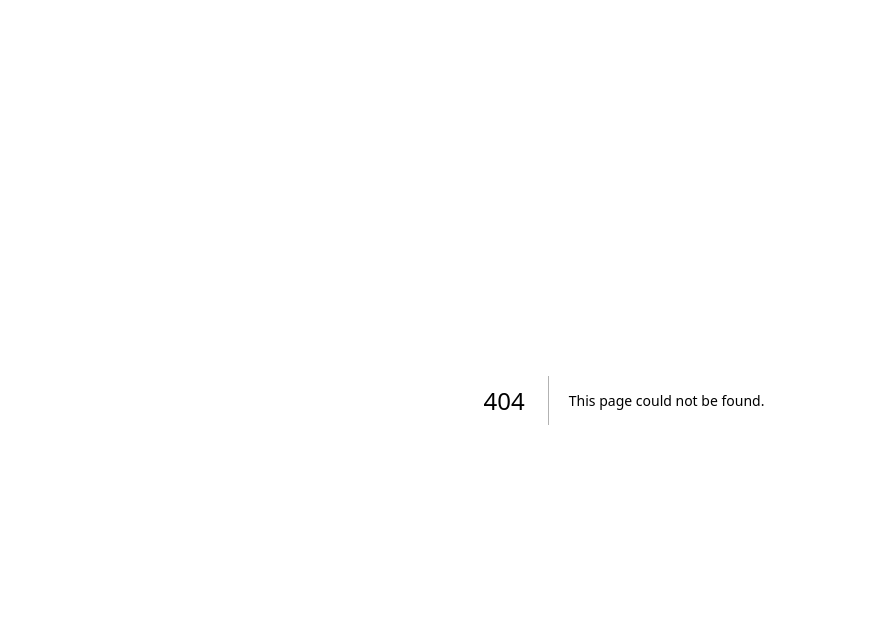
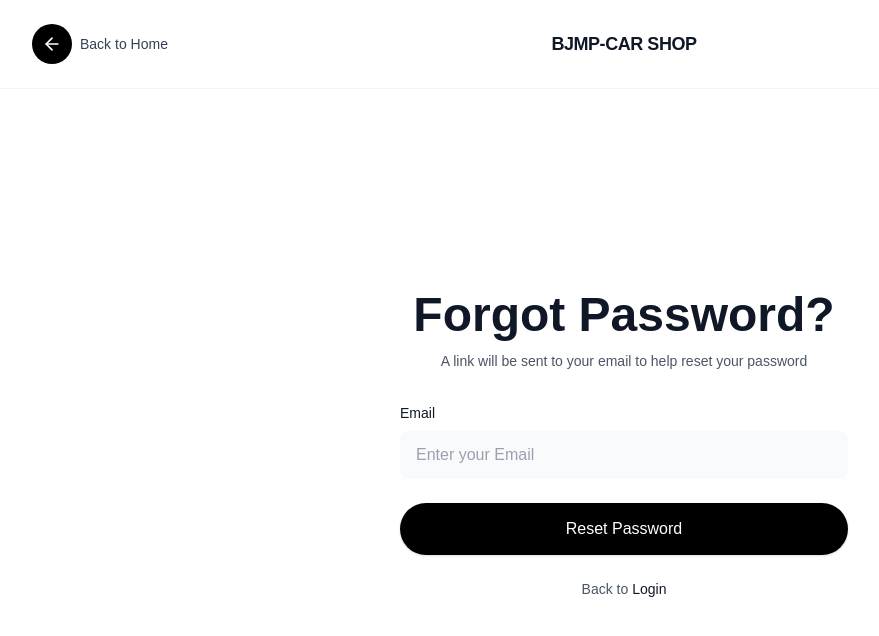
Before and after one commit to Inv8Solutions/cellshopbcj, a Next.js app: page /forgot-password in a window 1280 px wide. Before the commit this address had no page. Shown: the top 636 px of the page, without its empty margins (16-895 px from the left). Built offline with nearby package versions, Linux system fonts and the light colour scheme.

Commit message:
added forgot password

```diff
--- /dev/null
+++ b/src/app/forgot-password/page.tsx
@@ -0,0 +1,97 @@
+'use client';
+
+import Link from 'next/link';
+import { useState } from 'react';
+import { ArrowLeft } from 'lucide-react';
+
+export default function ForgotPasswordPage() {
+  const [email, setEmail] = useState('');
+
+  const handleSubmit = (e: React.FormEvent) => {
+    e.preventDefault();
+
+    // Password reset functionality will be implemented later
+    console.log('Password reset requested for:', email);
+    alert('A password reset link has been sent to your email!');
+  };
+
+  return (
+    <div className="min-h-screen flex flex-col bg-white">
+      {/* Header */}
+      <header className="w-full px-6 lg:px-12 py-6 border-b border-gray-100">
+        <div className="flex items-center justify-between">
+          {/* Back Button */}
+          <Link
+            href="/"
+            className="flex items-center gap-2 text-gray-700 hover:text-gray-900 transition-colors"
+          >
+            <div className="w-10 h-10 rounded-full bg-black flex items-center justify-center">
+              <ArrowLeft className="w-5 h-5 text-white" />
+            </div>
+            <span className="text-sm font-medium">Back to Home</span>
+          </Link>
+
+          {/* Logo */}
+          <Link href="/" className="absolute left-1/2 transform -translate-x-1/2">
+            <span className="text-lg font-bold text-gray-900 tracking-tight">
+              BJMP-CAR SHOP
+            </span>
+          </Link>
+        </div>
+      </header>
+
+      {/* Main Content */}
+      <main className="flex-1 flex items-center justify-center px-6 py-12">
+        <div className="w-full max-w-md">
+          {/* Title */}
+          <h1 className="text-3xl sm:text-4xl lg:text-5xl font-bold text-gray-900 text-center mb-3">
+            Forgot Password?
+          </h1>
+
+          {/* Subtitle */}
+          <p className="text-sm text-gray-600 text-center mb-8">
+            A link will be sent to your email to help reset your password
+          </p>
+
+          {/* Reset Form */}
+          <form onSubmit={handleSubmit} className="space-y-6">
+            {/* Email Input */}
+            <div>
+              <label htmlFor="email" className="block text-sm font-medium text-gray-900 mb-2">
+                Email
+              </label>
+              <input
+                type="email"
+                id="email"
+                value={email}
+                onChange={(e) => setEmail(e.target.value)}
+                placeholder="Enter your Email"
+                required
+                className="w-full px-4 py-3 bg-gray-50 border-0 rounded-lg text-gray-900 placeholder-gray-400 focus:outline-none focus:ring-2 focus:ring-gray-200 focus:bg-white transition-all"
+              />
+            </div>
+
+            {/* Reset Password Button */}
+            <button
+              type="submit"
+              className="w-full bg-black text-white py-3.5 rounded-full font-medium hover:bg-gray-800 transition-all duration-300 shadow-sm hover:shadow-md"
+            >
+              Reset Password
+            </button>
+
+            {/* Back to Login Link */}
+            <p className="text-center text-sm text-gray-600">
+              Back to{' '}
+              <Link
+                href="/login"
+                className="text-gray-900 font-medium hover:text-gray-700 transition-colors"
+              >
+                Login
+              </Link>
+            </p>
+          </form>
+        </div>
+      </main>
+    </div>
+  );
+}
```
